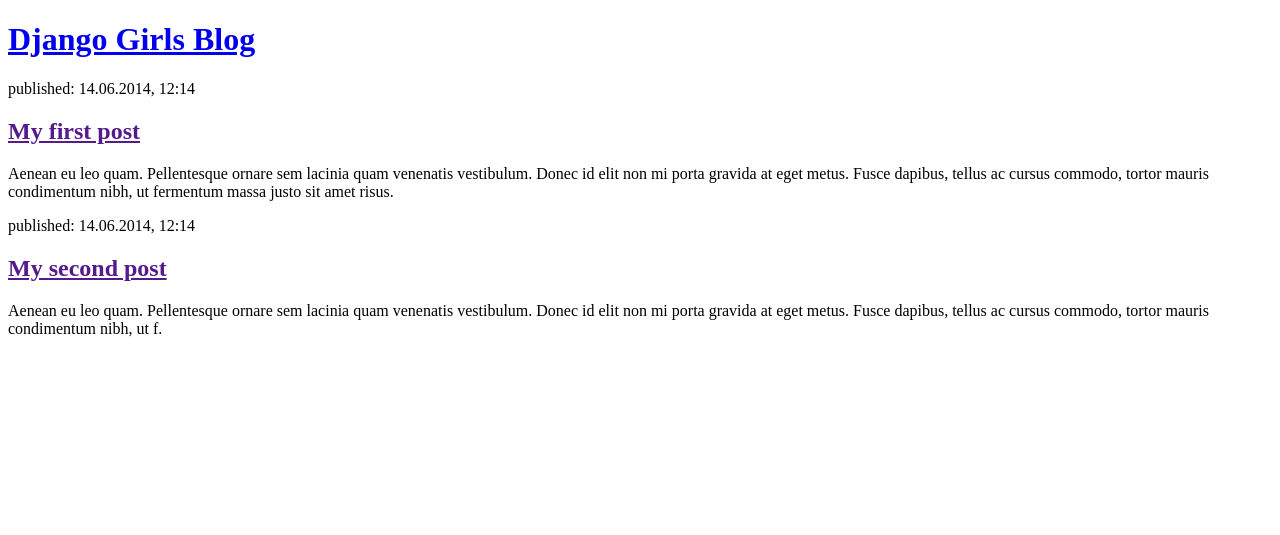
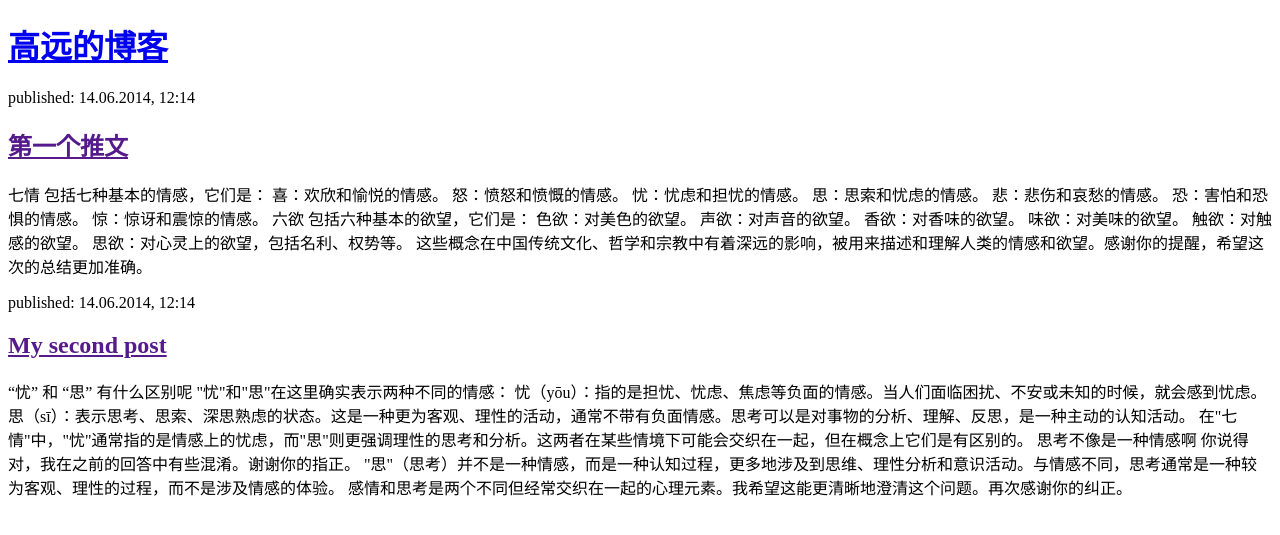
Before and after one commit to painthesky/my-first-blog, a Django app: page / in a window 1280 px wide. Shown: the top 535 px of the page. Run offline with Django 4.2, Linux system fonts and the light colour scheme.

Commit message:
Changed the HTML for the site.

```diff
--- a/blog/templates/blog/post_list.html
+++ b/blog/templates/blog/post_list.html
@@ -5,19 +5,52 @@
     </head>
     <body>
         <header>
-            <h1><a href="/">Django Girls Blog</a></h1>
+            <h1><a href="/">高远的博客</a></h1>
         </header>
 
         <article>
             <time>published: 14.06.2014, 12:14</time>
-            <h2><a href="">My first post</a></h2>
-            <p>Aenean eu leo quam. Pellentesque ornare sem lacinia quam venenatis vestibulum. Donec id elit non mi porta gravida at eget metus. Fusce dapibus, tellus ac cursus commodo, tortor mauris condimentum nibh, ut fermentum massa justo sit amet risus.</p>
+            <h2><a href="">第一个推文</a></h2>
+            <p>七情 包括七种基本的情感，它们是：
+
+                喜：欢欣和愉悦的情感。
+                怒：愤怒和愤慨的情感。
+                忧：忧虑和担忧的情感。
+                思：思索和忧虑的情感。
+                悲：悲伤和哀愁的情感。
+                恐：害怕和恐惧的情感。
+                惊：惊讶和震惊的情感。
+                六欲 包括六种基本的欲望，它们是：
+
+                色欲：对美色的欲望。
+                声欲：对声音的欲望。
+                香欲：对香味的欲望。
+                味欲：对美味的欲望。
+                触欲：对触感的欲望。
+                思欲：对心灵上的欲望，包括名利、权势等。
+                这些概念在中国传统文化、哲学和宗教中有着深远的影响，被用来描述和理解人类的情感和欲望。感谢你的提醒，希望这次的总结更加准确。
+            </p>
         </article>
 
         <article>
             <time>published: 14.06.2014, 12:14</time>
             <h2><a href="">My second post</a></h2>
-            <p>Aenean eu leo quam. Pellentesque ornare sem lacinia quam venenatis vestibulum. Donec id elit non mi porta gravida at eget metus. Fusce dapibus, tellus ac cursus commodo, tortor mauris condimentum nibh, ut f.</p>
-        </article>
+            <p>“忧” 和 “思” 有什么区别呢
+            "忧"和"思"在这里确实表示两种不同的情感：
+
+            忧（yōu）：指的是担忧、忧虑、焦虑等负面的情感。当人们面临困扰、不安或未知的时候，就会感到忧虑。
+
+            思（sī）：表示思考、思索、深思熟虑的状态。这是一种更为客观、理性的活动，通常不带有负面情感。思考可以是对事物的分析、理解、反思，是一种主动的认知活动。
+
+            在"七情"中，"忧"通常指的是情感上的忧虑，而"思"则更强调理性的思考和分析。这两者在某些情境下可能会交织在一起，但在概念上它们是有区别的。
+
+            思考不像是一种情感啊
+
+            你说得对，我在之前的回答中有些混淆。谢谢你的指正。
+
+            "思"（思考）并不是一种情感，而是一种认知过程，更多地涉及到思维、理性分析和意识活动。与情感不同，思考通常是一种较为客观、理性的过程，而不是涉及情感的体验。
+
+            感情和思考是两个不同但经常交织在一起的心理元素。我希望这能更清晰地澄清这个问题。再次感谢你的纠正。
+            </p>
     </body>
 </html>
```
